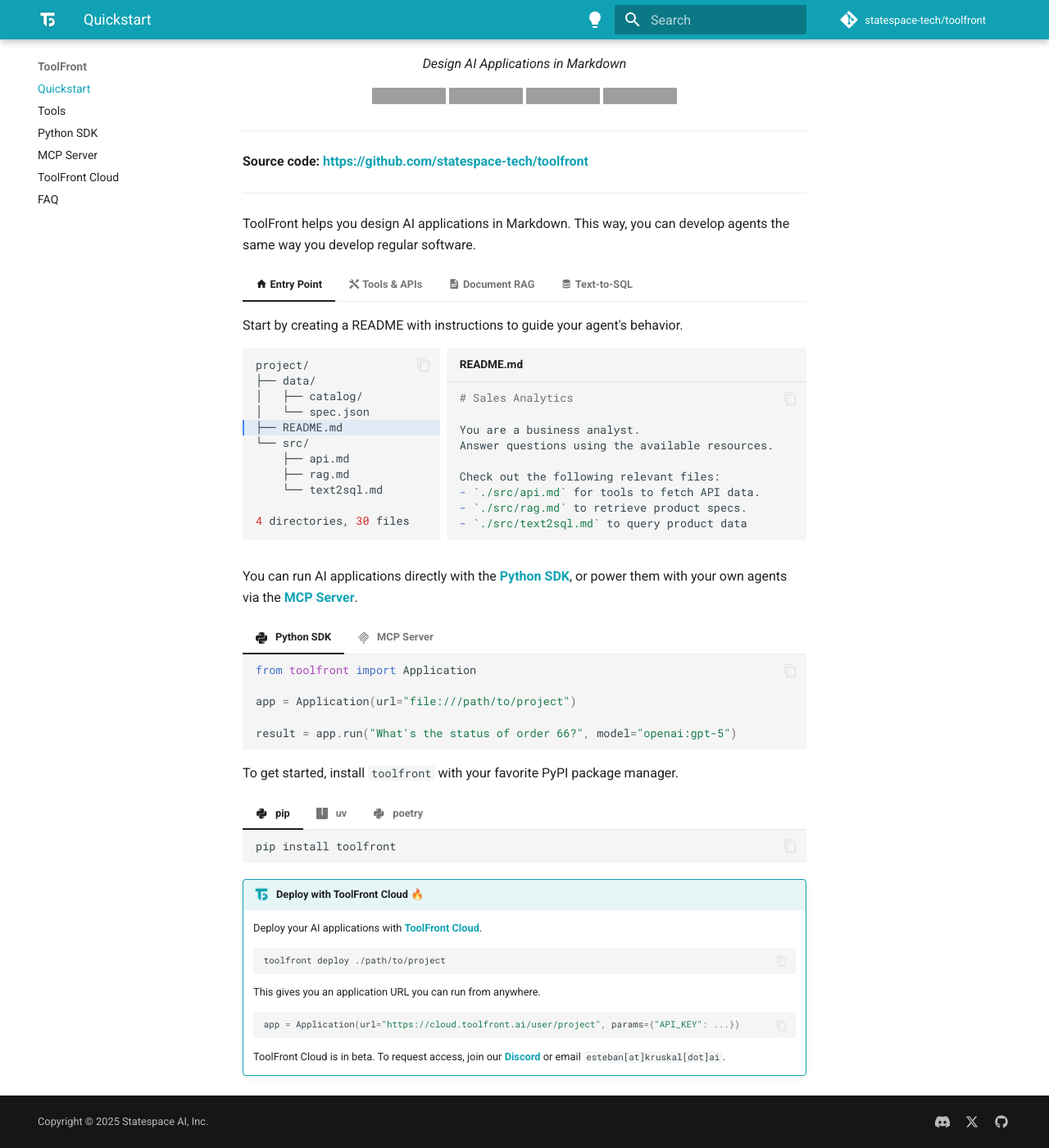
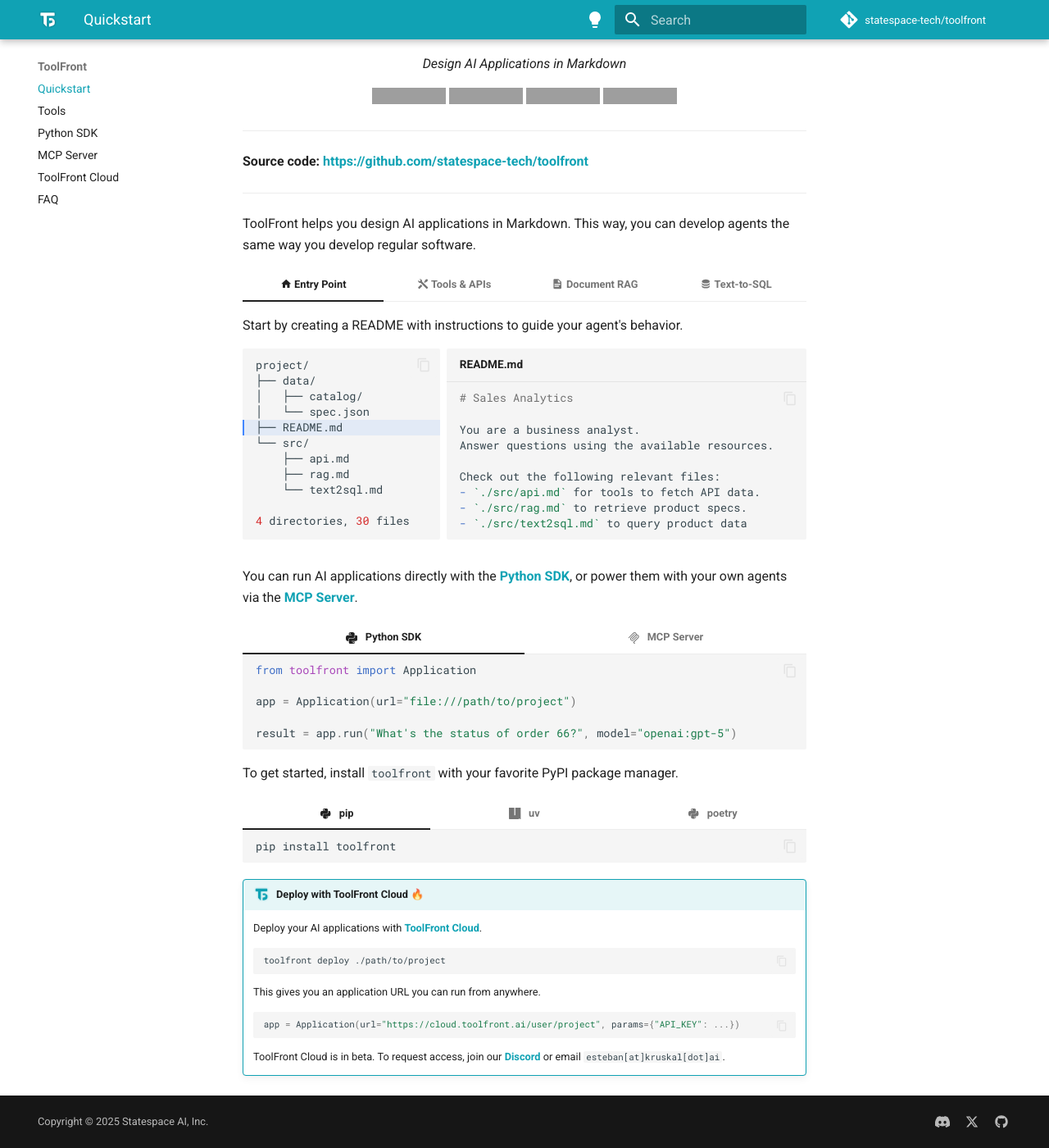
Before and after one commit to statespace-ai/toolfront, an MkDocs documentation site: the page built from docs/index.md, in a window 1280 px wide and 1400 px high, scrolled down 338 px. Shown: the whole window at 82% size. Built offline with MkDocs 1.6.1 and Material for MkDocs 9.7.7, drawn with Linux system fonts in a browser that asks for light colours; comment, search, counter and statistics services are not loaded; grey boxes are pictures that could not be loaded.

Commit message:
docs: make tabs equal width

```diff
--- a/docs/assets/css/custom.css
+++ b/docs/assets/css/custom.css
@@ -38,3 +38,24 @@
     grid-template-columns: 35% 1fr;
   }
 }
+
+/* Equal width tabs for all tabbed sets */
+.tabbed-set > input {
+  display: none;
+}
+
+.tabbed-set > label {
+  flex: 1;
+  text-align: center;
+  min-width: 0;
+}
+
+.tabbed-labels {
+  display: flex;
+  width: 100%;
+}
+
+.tabbed-labels > label {
+  flex: 1 1 0;
+  text-align: center;
+}
```
